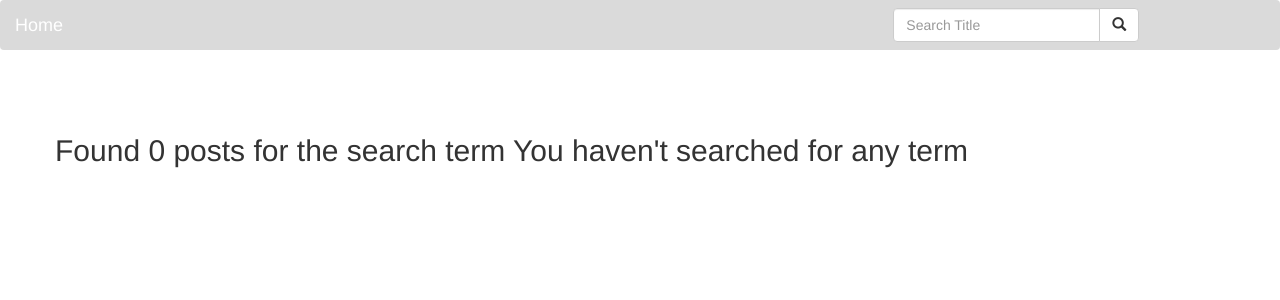
After one commit to kema-ray/instagram, a Django app: page /search/ in a window 1280 px wide. The commit adds this page. Shown: the top 300 px of the page. Run offline with Django 4.2, Linux system fonts and the light colour scheme; some libraries are stand-ins or nearby versions.

Commit message:
create search functionality

```diff
--- a/insta/models.py
+++ b/insta/models.py
@@ -19,6 +19,11 @@ class Post(models.Model):
     def save_post(self):
         self.save()
 
+    @classmethod
+    def search_by_title(cls,search_term):
+        profiles=cls.objects.filter(title__icontains=search_term)
+        return profiles
+
     def __str__(self):
         return self.title
 
--- a/insta/templates/index.html
+++ b/insta/templates/index.html
@@ -3,11 +3,11 @@
 {%block content%}
 {{ block.super}}
 
-<div>
+<div style="overflow-x: hidden;">
   <div class="container" style="margin-top: 100px;">
     {%for new_post in posts %}
     <div>
-      <div class="row">
+      <div class="row" style="margin-left: 15%;">
 
         <div class="col-md-8  m-auto card">
           <a href="profile">
@@ -19,7 +19,7 @@
 
 
           <div class="card mb-3">
-            <img src="{{new_post.image}}" class="img-responsive card-img-top" alt="image1">
+            <img src="{{new_post.image}}" class="img-responsive card-img-top" alt="image1" style="height: 400px; width: 600px;">
           </div>
 
           <div class="card-body">
--- a/insta/templates/navbar.html
+++ b/insta/templates/navbar.html
@@ -9,8 +9,23 @@
 <nav class="navbar navbar-inverse" style="background-color:rgba(8, 8, 8, 0.15); border:none; position: fixed; top:0; height: 25px;margin-bottom: 2%; width: 100%; box-shadow: 8px; backdrop-filter: blur(8px); z-index: 1;">
   <div class="container-fluid">
     <div class="navbar-header">
-      <a class="navbar-brand" href="">Home</a>
+      <a class="navbar-brand" href="{%url 'home'%}">Home</a>
     </div>
+     <!-- Adding a search form  -->
+     <div class="col-sm-4 col-md-4 navbar-right">
+
+        <form class="navbar-form" role="search" action="{% url 'search_results' %}">
+
+          <div class="input-group">
+            <input type="text" class="form-control" placeholder="Search Title" name="post">
+            <div class="input-group-btn">
+              <button class="btn btn-default" type="submit"><i class="glyphicon glyphicon-search"></i></button>
+            </div>
+          </div>
+
+        </form>
+      </div>
+      <!-- search form end -->
   </div>
 </nav>
 </body>
--- /dev/null
+++ b/insta/templates/search.html
@@ -0,0 +1,34 @@
+{% extends 'base.html' %}
+{% block content %}
+<div class="container">
+    <div class="row" style="margin-top: 10%;">
+        {% if posts %}
+        <h2>Found {{ posts|length }} of searched term {{message}}</h2>
+    {% else %}
+      <h2> Found 0 posts for the search term {{message}}</h2>
+    {% endif %}
+
+    </div>
+
+  <div class="row">
+
+  {% if posts %}
+    {% for new_post in posts %}
+      <div class="col-sm-6 col-md-3">
+          <!-- <h1>{{post.title}}</h1>
+          <img src="{{post.image}}" alt=""> -->
+          <div class="card mb-3">
+            <img src="{{new_post.image}}" class="img-responsive card-img-top" alt="image1" style="height: 400px; width: 600px;">
+          </div>
+
+          <div class="card-body">
+
+            <h3>{{new_post.title}}</h3>
+            <p> <b>{{new_post.user}} </b>{{new_post.content}}</p>
+          </div>
+      </div>
+    {% endfor %}
+  {% endif %}
+   </div>
+</div>
+{% endblock %}
--- a/insta/urls.py
+++ b/insta/urls.py
@@ -4,7 +4,8 @@ from django.conf import settings
 from django.conf.urls.static import static
 
 urlpatterns=[
-    path('',views.home,name='home')
+    path('',views.home,name='home'),
+    path('search/',views.search_results,name='search_results'),
 ]
 
 if settings.DEBUG:
--- a/insta/views.py
+++ b/insta/views.py
@@ -22,3 +22,16 @@ def home(request):
         s_posts.append(obj)
 
     return render(request,'index.html',{"posts":s_posts})
+
+def search_results(request):
+
+    if 'post' in request.GET and request.GET["post"]:
+        search_term = request.GET.get("post")
+        searched_posts = Post.search_by_title(search_term)
+        message = f"{search_term}"
+
+        return render(request, 'search.html',{"message":message,"posts": searched_posts})
+
+    else:
+        message = "You haven't searched for any term"
+        return render(request,'search.html',{"message":message})
```
Also changed, not shown: media/uploads/c-d-x-PDX_a_82obo-unsplash_kC5Zs5T.jpg (added).
